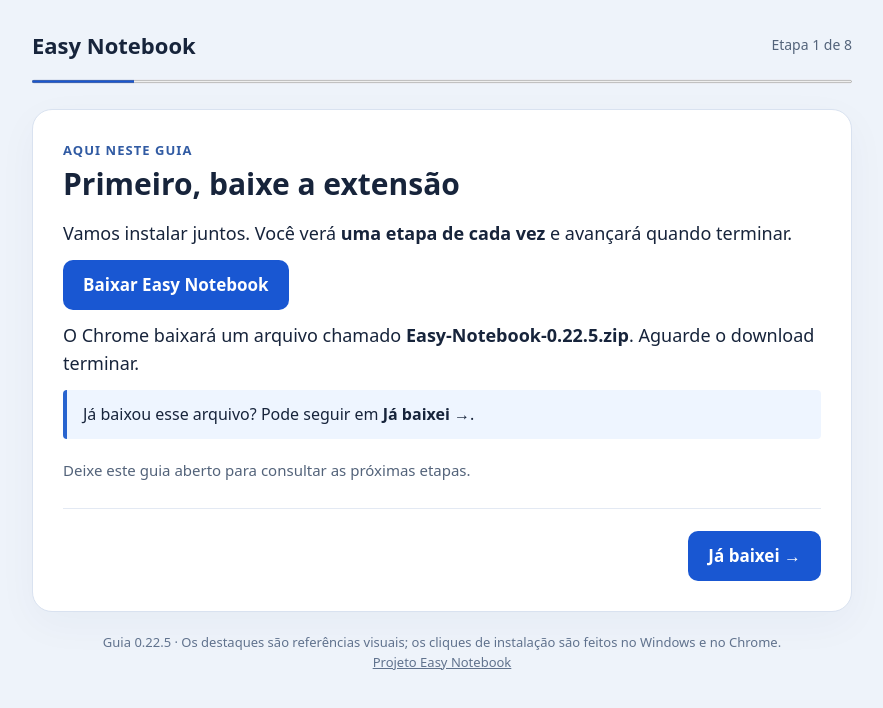
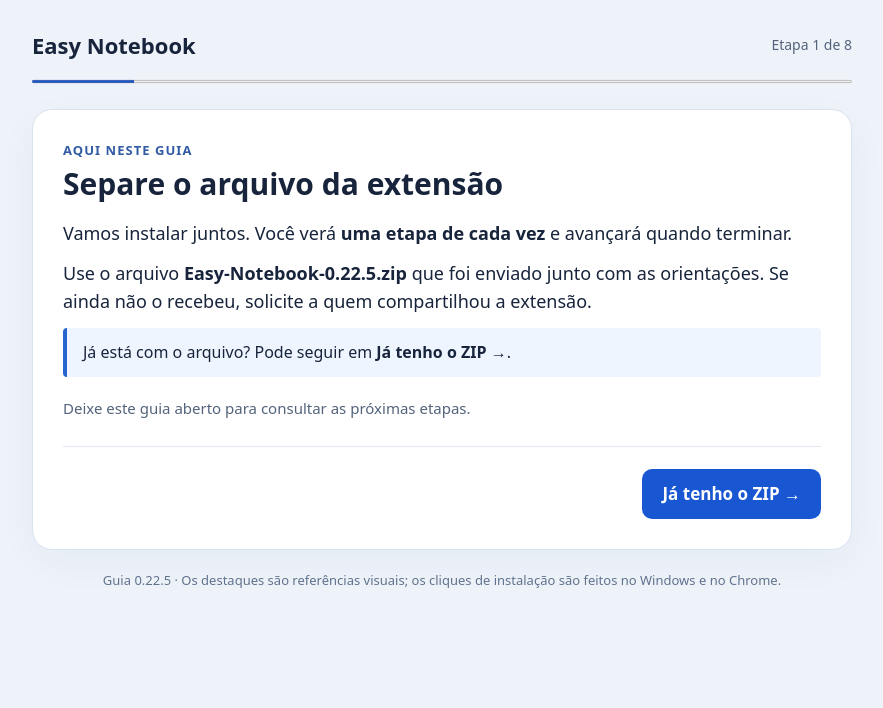
Before and after one commit to Rambond123/easy-notebook, a browser extension: page docs/index.html in a window 1280 px wide. Shown: the whole page, without its empty margins (198-1081 px from the left). Drawn offline with Linux system fonts and the light colour scheme.

Commit message:
Remove links de origem dos arquivos distribuidos

```diff
--- a/docs/index.html
+++ b/docs/index.html
@@ -13,12 +13,11 @@
 <progress id="progress" max="8" value="1" aria-label="Progresso do guia"></progress>
 <article>
 <!-- DOWNLOAD-STEPS-START -->
-<section data-step data-next="Já baixei →">
-<p class="where">Aqui neste guia</p><h1 tabindex="-1">Primeiro, baixe a extensão</h1>
+<section data-step data-next="Já tenho o ZIP →">
+<p class="where">Aqui neste guia</p><h1 tabindex="-1">Separe o arquivo da extensão</h1>
 <p>Vamos instalar juntos. Você verá <strong>uma etapa de cada vez</strong> e avançará quando terminar.</p>
-<p><a class="action" id="download" href="https://github.com/Rambond123/easy-notebook/releases/download/v0.22.5/Easy-Notebook-0.22.5.zip">Baixar Easy Notebook</a></p>
-<p>O Chrome baixará um arquivo chamado <strong>Easy-Notebook-0.22.5.zip</strong>. Aguarde o download terminar.</p>
-<div class="tip">Já baixou esse arquivo? Pode seguir em <strong>Já baixei →</strong>.</div>
+<p>Use o arquivo <strong>Easy-Notebook-0.22.5.zip</strong> que foi enviado junto com as orientações. Se ainda não o recebeu, solicite a quem compartilhou a extensão.</p>
+<div class="tip">Já está com o arquivo? Pode seguir em <strong>Já tenho o ZIP →</strong>.</div>
 <p class="help">Deixe este guia aberto para consultar as próximas etapas.</p>
 </section>
 <section data-step data-next="Abriu a janela de extração →" hidden>
@@ -68,10 +67,10 @@
 <p class="tip">Mantenha a pasta extraída <strong>Easy-Notebook-0.22.5</strong> em <strong>Downloads</strong>, com a pasta <strong>Easy Notebook</strong> dentro dela. O Chrome precisa desses arquivos. Você pode apagar apenas o arquivo <strong>.zip</strong>.</p>
 <p><strong>Pronto. Você pode fechar este guia.</strong></p>
 </section>
-<nav aria-label="Etapas da instalação"><button class="secondary" id="back" type="button">← Voltar</button><button id="next" type="button">Já baixei →</button></nav>
+<nav aria-label="Etapas da instalação"><button class="secondary" id="back" type="button">← Voltar</button><button id="next" type="button">Já tenho o ZIP →</button></nav>
 <noscript><p>Ative o JavaScript para usar as etapas deste guia. O procedimento é: baixar o ZIP, extrair no local padrão em Downloads, abrir chrome://extensions, ativar Modo do desenvolvedor, clicar em Carregar sem compactação e escolher Downloads/Easy-Notebook-0.22.5/Easy Notebook.</p></noscript>
 </article>
-<footer>Guia 0.22.5 · Os destaques são referências visuais; os cliques de instalação são feitos no Windows e no Chrome.<br><a href="https://github.com/Rambond123/easy-notebook">Projeto Easy Notebook</a></footer>
+<footer>Guia 0.22.5 · Os destaques são referências visuais; os cliques de instalação são feitos no Windows e no Chrome.</footer>
 </main><script>
 const steps=[...document.querySelectorAll('[data-step]')];
 const labels=steps.map(step=>step.dataset.next||'');
```
Also changed, not shown: 1 other file.
